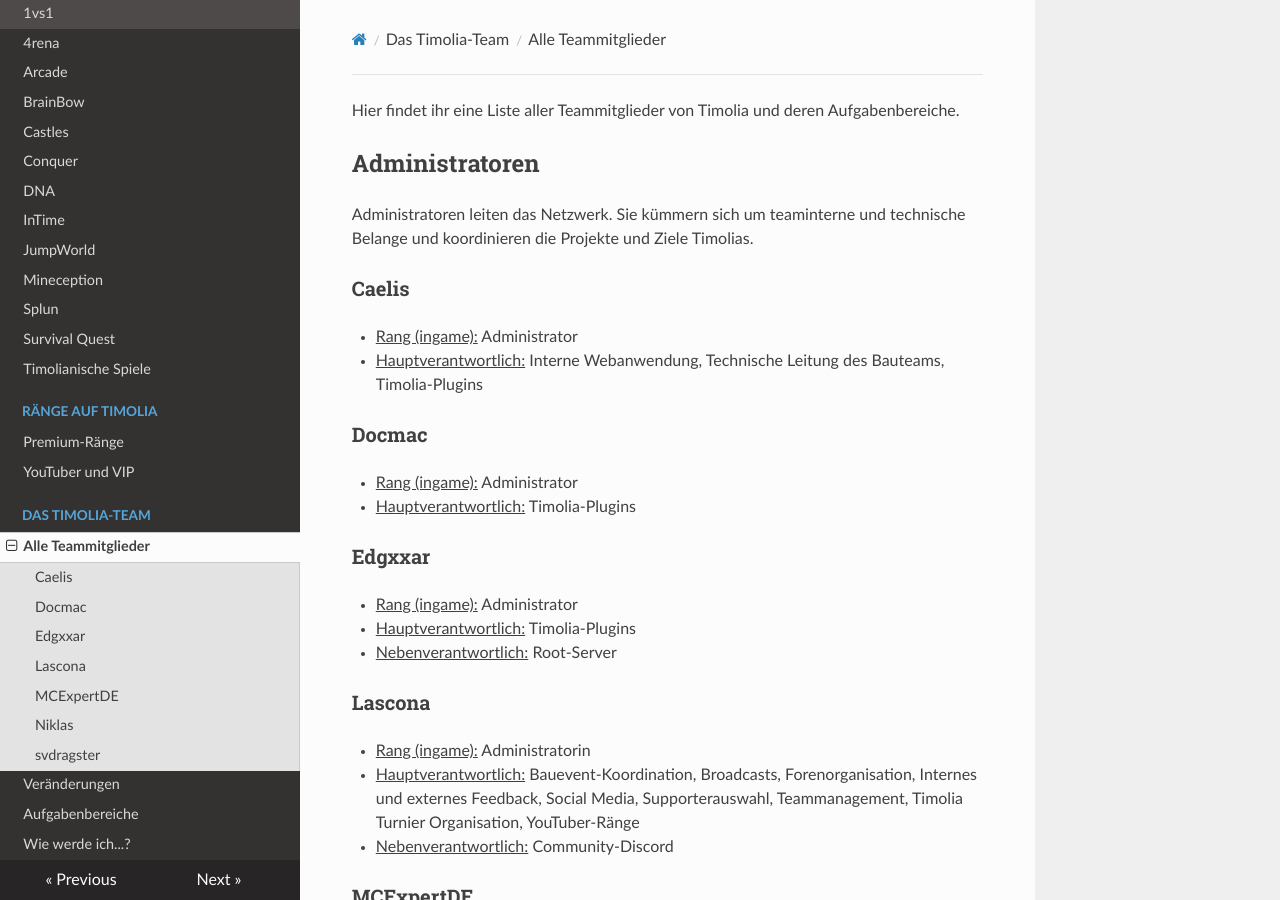
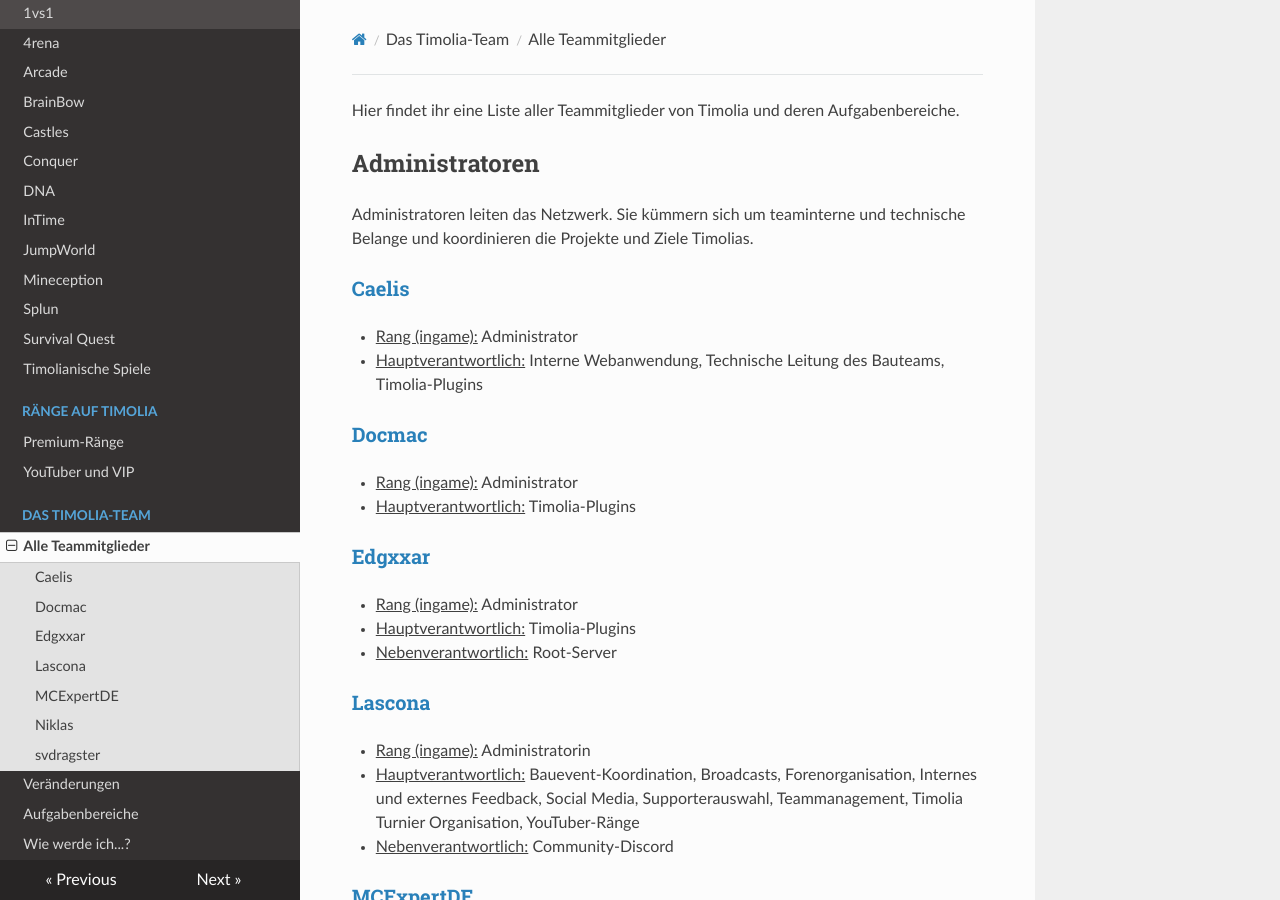
Before and after one commit to TimoliaDE/HowTo, an MkDocs documentation site: the page built from docs/team/members.md, in a window 1280 px wide and 900 px high. Built offline with MkDocs 1.6.1, drawn with Linux system fonts in a browser that asks for light colours; nearby versions of some CDN libraries; old or Windows-style settings are respelled for this version of MkDocs.

Commit message:
Admins blue name

```diff
--- a/docs/team/members.md
+++ b/docs/team/members.md
@@ -5,34 +5,34 @@ Hier findet ihr eine Liste aller Teammitglieder von Timolia und deren Aufgabenbe
 
 Administratoren leiten das Netzwerk. Sie kümmern sich um teaminterne und technische Belange und koordinieren die Projekte und Ziele Timolias.
 
-### <strong>Caelis</strong>
+### <strong><span style="color:#2980b9">Caelis</span></strong>
 - <u>Rang (ingame):</u> Administrator
 - <u>Hauptverantwortlich:</u> Interne Webanwendung, Technische Leitung des Bauteams, Timolia-Plugins
 
-### <strong>Docmac</strong>
+### <strong><span style="color:#2980b9">Docmac</span></strong>
 - <u>Rang (ingame):</u> Administrator
 - <u>Hauptverantwortlich:</u> Timolia-Plugins
 
-### <strong>Edgxxar</strong>
+### <strong><span style="color:#2980b9">Edgxxar</span></strong>
 - <u>Rang (ingame):</u> Administrator
 - <u>Hauptverantwortlich:</u> Timolia-Plugins
 - <u>Nebenverantwortlich:</u> Root-Server
 
-### <strong>Lascona</strong>
+### <strong><span style="color:#2980b9">Lascona</span></strong>
 - <u>Rang (ingame):</u> Administratorin
 - <u>Hauptverantwortlich:</u> Bauevent-Koordination, Broadcasts, Forenorganisation, Internes und externes Feedback, Social Media, Supporterauswahl, Teammanagement, Timolia Turnier Organisation, YouTuber-Ränge
 - <u>Nebenverantwortlich:</u> Community-Discord
 
-### <strong>MCExpertDE</strong>
+### <strong><span style="color:#2980b9">MCExpertDE</span></strong>
 - <u>Rang (ingame):</u> Administrator
 - <u>Hauptverantwortlich:</u> Games, Timolia-Plugins
 - <u>Nebenverantwortlich:</u> Hardware
 
-### <strong>Niklas</strong>
+### <strong><span style="color:#2980b9">Niklas</span></strong>
 - <u>Rang (ingame):</u> Administrator
 - <u>Hauptverantwortlich:</u> Interne Webanwendung, Webseite
 
-### <strong>svdragster</strong>
+### <strong><span style="color:#2980b9">svdragster</span></strong>
 - <u>Rang (ingame):</u> Administrator
 - <u>Hauptverantwortlich:</u> Anti-Cheat, Timolia-Plugins
 - <u>Nebenverantwortlich:</u> Feedback Forum, Fragen und Antworten Forum, Map-Einsendungen
```
